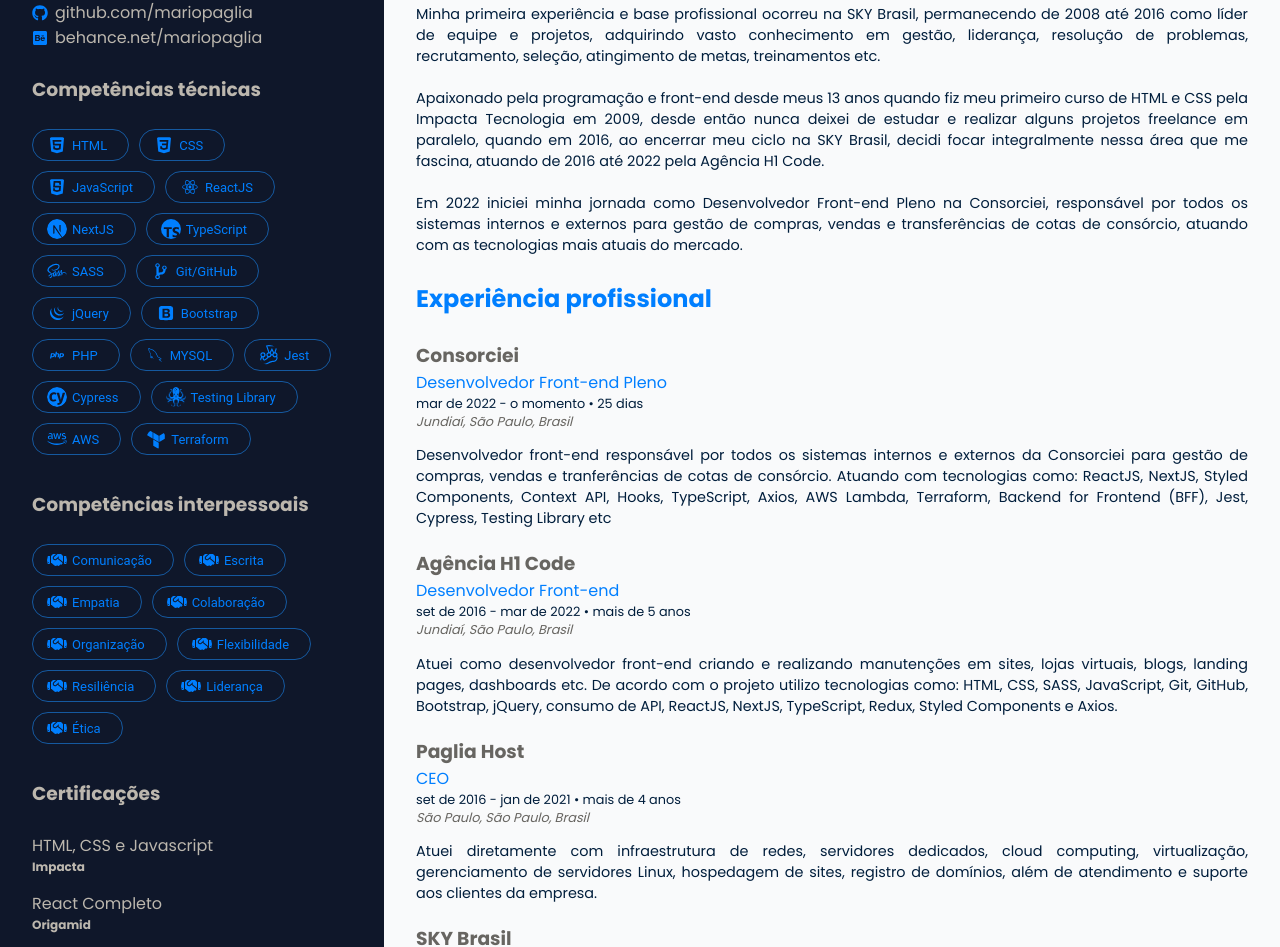
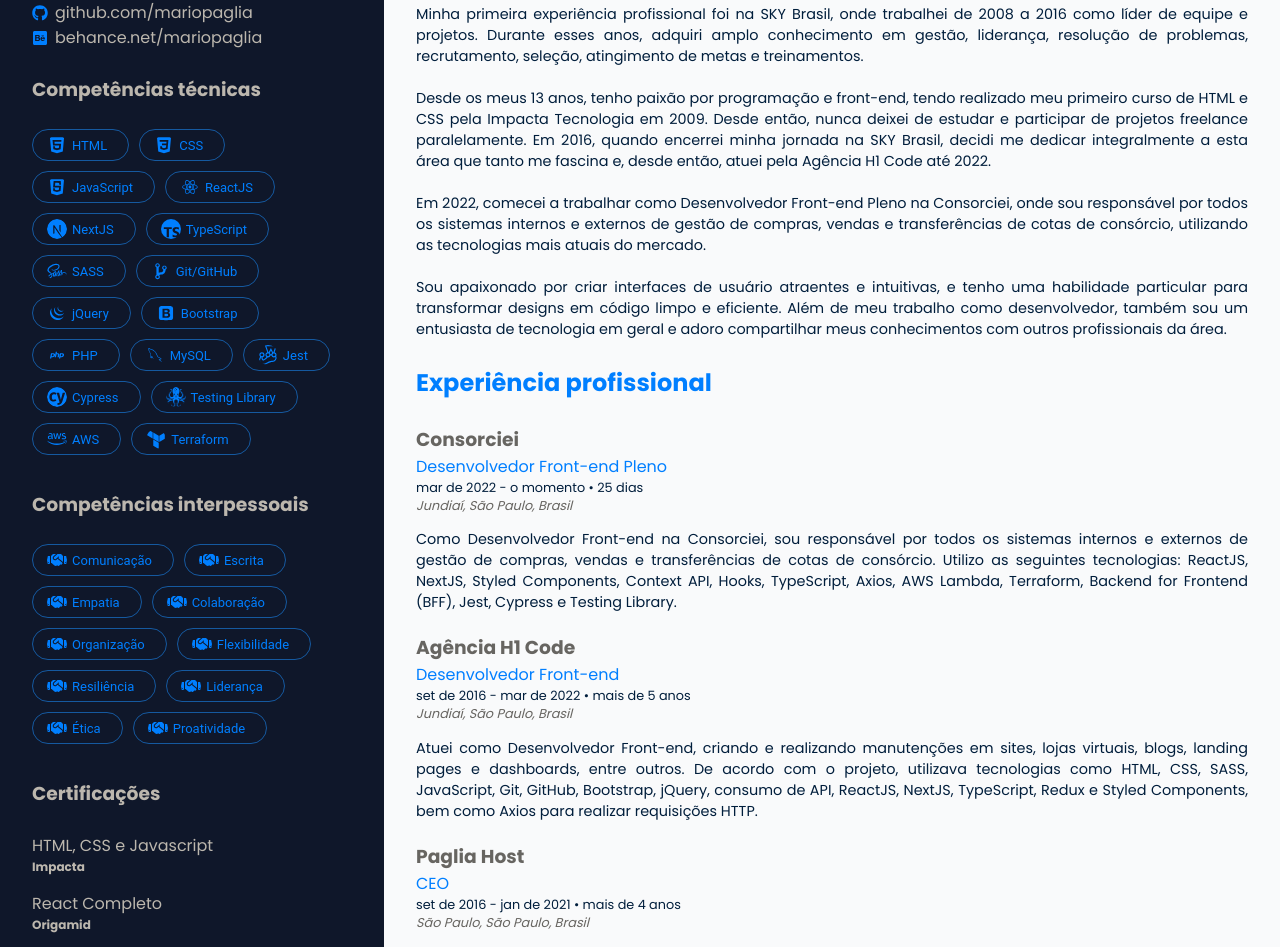
Before and after one commit to mariopaglia/curriculo, a React (Create React App) app: page / in a window 1280 px wide. Shown: the part 186-1133 px from the top of the page. Built offline with nearby package versions, Linux system fonts and the light colour scheme.

Commit message:
Adjustment of curriculum texts, creation of objects and arrays to hold information in loop

```diff
--- a/src/components/LeftContainer/index.jsx
+++ b/src/components/LeftContainer/index.jsx
@@ -7,7 +7,58 @@
 import { SiTypescript, SiNextdotjs, SiJest, SiCypress, SiTestinglibrary, SiAmazonaws, SiTerraform } from 'react-icons/si';
 
 export function LeftContainer() {
-    return (
+	const technicalSkillsList = [
+		{ label: 'HTML', icon: <DiHtml5 /> },
+		{ label: 'CSS', icon: <DiCss3 /> },
+		{ label: 'JavaScript', icon: <DiJavascript /> },
+		{ label: 'ReactJS', icon: <DiReact /> },
+		{ label: 'NextJS', icon: <SiNextdotjs /> },
+		{ label: 'TypeScript', icon: <SiTypescript /> },
+		{ label: 'SASS', icon: <DiSass /> },
+		{ label: 'Git/GitHub', icon: <DiGitBranch /> },
+		{ label: 'jQuery', icon: <DiJqueryLogo /> },
+		{ label: 'Bootstrap', icon: <DiBootstrap /> },
+		{ label: 'PHP', icon: <DiPhp /> },
+		{ label: 'MySQL', icon: <DiMysql /> },
+		{ label: 'Jest', icon: <SiJest /> },
+		{ label: 'Cypress', icon: <SiCypress /> },
+		{ label: 'Testing Library', icon: <SiTestinglibrary /> },
+		{ label: 'AWS', icon: <SiAmazonaws /> },
+		{ label: 'Terraform', icon: <SiTerraform /> },
+	]
+
+	const interpersonalSkillsList = [
+		'Comunicação',
+		'Escrita',
+		'Empatia',
+		'Colaboração',
+		'Organização',
+		'Flexibilidade',
+		'Resiliência',
+		'Liderança',
+		'Ética',
+		'Proatividade',
+	];
+
+	const certificationsList = [
+		{ course: 'HTML, CSS e Javascript', institution: 'Impacta' },
+		{ course: 'React Completo', institution: 'Origamid' },
+		{ course: 'ReactJS', institution: 'Rocketseat' },
+		{ course: 'NextJS', institution: 'Rocketseat' },
+		{ course: 'JavaScript', institution: 'Origamid' },
+		{ course: 'SASS', institution: 'Rocketseat' },
+		{ course: 'JamStack', institution: 'Rocketseat' },
+		{ course: 'Git e Github', institution: 'Udemy' },
+		{ course: 'Bootstrap', institution: 'Udemy' },
+		{ course: 'jQuery', institution: 'Udemy' },
+		{ course: 'Desenvolvimento Web', institution: 'Udemy' },
+		{ course: 'PHP', institution: 'Udemy' },
+		{ course: 'MYSQL', institution: 'Udemy' },
+		{ course: 'Liderança e Gestão de Pessoas', institution: 'SKY Brasil' },
+		{ course: 'Google Adwords', institution: 'Goobec' },
+	];
+
+	return (
 		<section className={styled.leftContainer}>
 			<h3>Contato</h3>
 			<br />
@@ -53,106 +104,42 @@
 			<h3>Competências técnicas</h3>
 			<br />
 			<div className={styled.skills}>
-				<Chip icon={<DiHtml5 />} color="primary" size="medium" label="HTML" variant="outlined" />
-				<Chip icon={<DiCss3 />} color="primary" label="CSS" variant="outlined" />
-				<Chip icon={<DiJavascript />} color="primary" label="JavaScript" variant="outlined" />
-				<Chip icon={<DiReact />} color="primary" label="ReactJS" variant="outlined" />
-				<Chip icon={<SiNextdotjs />} color="primary" label="NextJS" variant="outlined" />
-				<Chip icon={<SiTypescript />} color="primary" label="TypeScript" variant="outlined" />
-				<Chip icon={<DiSass />} color="primary" label="SASS" variant="outlined" />
-				<Chip icon={<DiGitBranch />} color="primary" label="Git/GitHub" variant="outlined" />
-				<Chip icon={<DiJqueryLogo />} color="primary" label="jQuery" variant="outlined" />
-				<Chip icon={<DiBootstrap />} color="primary" label="Bootstrap" variant="outlined" />
-				<Chip icon={<DiPhp />} color="primary" label="PHP" variant="outlined" />
-				<Chip icon={<DiMysql />} color="primary" label="MYSQL" variant="outlined" />
-				<Chip icon={<SiJest />} color="primary" label="Jest" variant="outlined" />
-				<Chip icon={<SiCypress />} color="primary" label="Cypress" variant="outlined" />
-				<Chip icon={<SiTestinglibrary />} color="primary" label="Testing Library" variant="outlined" />
-				<Chip icon={<SiAmazonaws />} color="primary" label="AWS" variant="outlined" />
-				<Chip icon={<SiTerraform />} color="primary" label="Terraform" variant="outlined" />
+				{
+					technicalSkillsList.map((skill, index) => (
+						<Chip key={index} icon={skill.icon} color="primary" label={skill.label} variant="outlined" />
+					))
+				}
 			</div>
 			<br />
 
 			<h3>Competências interpessoais</h3>
 			<br />
 			<div className={styled.skills}>
-				<Chip icon={<FaHandshake />} color="primary" size="medium" label="Comunicação" variant="outlined" />
-				<Chip icon={<FaHandshake />} color="primary" label="Escrita" variant="outlined" />
-				<Chip icon={<FaHandshake />} color="primary" label="Empatia" variant="outlined" />
-				<Chip icon={<FaHandshake />} color="primary" label="Colaboração" variant="outlined" />
-				<Chip icon={<FaHandshake />} color="primary" label="Organização" variant="outlined" />
-				<Chip icon={<FaHandshake />} color="primary" label="Flexibilidade" variant="outlined" />
-				<Chip icon={<FaHandshake />} color="primary" label="Resiliência" variant="outlined" />
-				<Chip icon={<FaHandshake />} color="primary" label="Liderança" variant="outlined" />
-				<Chip icon={<FaHandshake />} color="primary" label="Ética" variant="outlined" />
+				{
+					interpersonalSkillsList.map((skill, index) => (
+						<Chip key={index} icon={<FaHandshake />} color="primary" label={skill} variant="outlined" />
+					))
+				}
 			</div>
 			<br />
 
 			<h3>Certificações</h3>
 			<br />
 
-			<ul>
-				<li>
-					<span>HTML, CSS e Javascript</span>
-					<p>Impacta</p>
-				</li>
-				<li>
-					<span>React Completo</span>
-					<p>Origamid</p>
-				</li>
-				<li>
-					<span>ReactJS</span>
-					<p>Rocketseat</p>
-				</li>
-				<li>
-					<span>NextJS</span>
-					<p>Rocketseat</p>
-				</li>
-				<li>
-					<span>JavaScript</span>
-					<p>Origamid</p>
-				</li>
-				<li>
-					<span>SASS</span>
-					<p>Rocketseat</p>
-				</li>
-				<li>
-					<span>JamStack</span>
-					<p>Rocketseat</p>
-				</li>
-				<li>
-					<span>Git e Github</span>
-					<p>Udemy</p>
-				</li>
-				<li>
-					<span>Bootstrap</span>
-					<p>Udemy</p>
-				</li>
-				<li>
-					<span>jQuery</span>
-					<p>Udemy</p>
-				</li>
-				<li>
-					<span>Desenvolvimento Web</span>
-					<p>Udemy</p>
-				</li>
-				<li>
-					<span>PHP</span>
-					<p>Udemy</p>
-				</li>
-				<li>
-					<span>MYSQL</span>
-					<p>Udemy</p>
-				</li>
-				<li>
-					<span>Liderança e Gestão de Pessoas</span>
-					<p>SKY Brasil</p>
-				</li>
-				<li>
-					<span>Google Adwords</span>
-					<p>Goobec</p>
-				</li>
-			</ul>
+			{
+				<>
+					<ul>
+						{
+							certificationsList.map((certification, index) => (
+								<li key={index}>
+									<span>{certification.course}</span>
+									<p>{certification.institution}</p>
+								</li>
+							))
+						}
+					</ul>
+				</>
+			}
 		</section>
 	);
 }
--- a/src/components/RightContainer/index.jsx
+++ b/src/components/RightContainer/index.jsx
@@ -18,11 +18,13 @@
 			<h1>Resumo</h1>
 			<br />
 			<p className={styled.resume}>
-				Minha primeira experiência e base profissional ocorreu na SKY Brasil, permanecendo de 2008 até 2016 como líder de equipe e projetos, adquirindo vasto conhecimento em gestão, liderança, resolução de problemas, recrutamento, seleção, atingimento de metas, treinamentos etc.
+				Minha primeira experiência profissional foi na SKY Brasil, onde trabalhei de 2008 a 2016 como líder de equipe e projetos. Durante esses anos, adquiri amplo conhecimento em gestão, liderança, resolução de problemas, recrutamento, seleção, atingimento de metas e treinamentos.
 				<br /> <br />
-				Apaixonado pela programação e front-end desde meus 13 anos quando fiz meu primeiro curso de HTML e CSS pela Impacta Tecnologia em 2009, desde então nunca deixei de estudar e realizar alguns projetos freelance em paralelo, quando em 2016, ao encerrar meu ciclo na SKY Brasil, decidi focar integralmente nessa área que me fascina, atuando de 2016 até 2022 pela Agência H1 Code.
+				Desde os meus 13 anos, tenho paixão por programação e front-end, tendo realizado meu primeiro curso de HTML e CSS pela Impacta Tecnologia em 2009. Desde então, nunca deixei de estudar e participar de projetos freelance paralelamente. Em 2016, quando encerrei minha jornada na SKY Brasil, decidi me dedicar integralmente a esta área que tanto me fascina e, desde então, atuei pela Agência H1 Code até 2022.
 				<br /> <br />
-				Em 2022 iniciei minha jornada como Desenvolvedor Front-end Pleno na Consorciei, responsável por todos os sistemas internos e externos para gestão de compras, vendas e transferências de cotas de consórcio, atuando com as tecnologias mais atuais do mercado.
+				Em 2022, comecei a trabalhar como Desenvolvedor Front-end Pleno na Consorciei, onde sou responsável por todos os sistemas internos e externos de gestão de compras, vendas e transferências de cotas de consórcio, utilizando as tecnologias mais atuais do mercado.
+				<br /> <br />
+				Sou apaixonado por criar interfaces de usuário atraentes e intuitivas, e tenho uma habilidade particular para transformar designs em código limpo e eficiente. Além de meu trabalho como desenvolvedor, também sou um entusiasta de tecnologia em geral e adoro compartilhar meus conhecimentos com outros profissionais da área.
 			</p>
 			<br />
 
@@ -34,7 +36,7 @@
 				<p className={styled.job}>Desenvolvedor Front-end Pleno</p>
 				<p className={styled.time}>mar de 2022 - o momento • {experiencePeriod('03/07/2022', '')}</p>
 				<p className={styled.location}>Jundiaí, São Paulo, Brasil</p>
-				<p className={styled.jobDescription}>Desenvolvedor front-end responsável por todos os sistemas internos e externos da Consorciei para gestão de compras, vendas e tranferências de cotas de consórcio. Atuando com tecnologias como: ReactJS, NextJS, Styled Components, Context API, Hooks, TypeScript, Axios, AWS Lambda, Terraform, Backend for Frontend (BFF), Jest, Cypress, Testing Library etc</p>
+				<p className={styled.jobDescription}>Como Desenvolvedor Front-end na Consorciei, sou responsável por todos os sistemas internos e externos de gestão de compras, vendas e transferências de cotas de consórcio. Utilizo as seguintes tecnologias: ReactJS, NextJS, Styled Components, Context API, Hooks, TypeScript, Axios, AWS Lambda, Terraform, Backend for Frontend (BFF), Jest, Cypress e Testing Library.</p>
 			</div>
 
 			<div className={styled.experience}>
@@ -42,7 +44,7 @@
 				<p className={styled.job}>Desenvolvedor Front-end</p>
 				<p className={styled.time}>set de 2016 - mar de 2022 • {experiencePeriod('09/01/2016', '01/03/2022')}</p>
 				<p className={styled.location}>Jundiaí, São Paulo, Brasil</p>
-				<p className={styled.jobDescription}>Atuei como desenvolvedor front-end criando e realizando manutenções em sites, lojas virtuais, blogs, landing pages, dashboards etc. De acordo com o projeto utilizo tecnologias como: HTML, CSS, SASS, JavaScript, Git, GitHub, Bootstrap, jQuery, consumo de API, ReactJS, NextJS, TypeScript, Redux, Styled Components e Axios.</p>
+				<p className={styled.jobDescription}>Atuei como Desenvolvedor Front-end, criando e realizando manutenções em sites, lojas virtuais, blogs, landing pages e dashboards, entre outros. De acordo com o projeto, utilizava tecnologias como HTML, CSS, SASS, JavaScript, Git, GitHub, Bootstrap, jQuery, consumo de API, ReactJS, NextJS, TypeScript, Redux e Styled Components, bem como Axios para realizar requisições HTTP.</p>
 			</div>
 
 			<div className={styled.experience}>
@@ -50,23 +52,23 @@
 				<p className={styled.job}>CEO</p>
 				<p className={styled.time}>set de 2016 - jan de 2021 • {experiencePeriod('09/01/2016', '01/01/2021')}</p>
 				<p className={styled.location}>São Paulo, São Paulo, Brasil</p>
-				<p className={styled.jobDescription}>Atuei diretamente com infraestrutura de redes, servidores dedicados, cloud computing, virtualização, gerenciamento de servidores Linux, hospedagem de sites, registro de domínios, além de atendimento e suporte aos clientes da empresa.</p>
+				<p className={styled.jobDescription}>Durante minha experiência profissional, atuei diretamente com infraestrutura de redes, servidores dedicados, cloud computing, virtualização, gerenciamento de servidores Linux, hospedagem de sites, registro de domínios, além de prestar atendimento e suporte aos clientes da empresa.</p>
 			</div>
 
 			<div className={styled.experience} style={{ marginBottom: 0 }}>
 				<h3>SKY Brasil</h3>
-				<p className={styled.time}>8 anos 8 meses</p>
+				<p className={styled.time}>jan de 2008 - ago de 2016 • {experiencePeriod('01/01/2008', '01/08/2016')}</p>
 
 				<p className={styled.job}>Líder de equipe</p>
 				<p className={styled.time}>jan de 2014 - ago de 2016 • {experiencePeriod('01/01/2014', '08/01/2016')}</p>
 				<p className={styled.location}>São Paulo, São Paulo, Brasil</p>
-				<p className={styled.jobDescription}>Como líder de equipe, meu principal trabalho era gerenciar e treinar toda equipe interna de controladores, bem como fazer reuniões para traçar estratégias para atingimento de metas e prazos, realizar recrutamento e seleção de novos controladores, participar e representar a equipe em eventos, reuniões e treinamentos externos etc.</p>
+				<p className={styled.jobDescription}>Enquanto líder de equipe, meu principal trabalho era gerenciar e treinar toda a equipe interna de controladores, além de realizar reuniões para traçar estratégias para atingimento de metas e prazos. Também era responsável por realizar recrutamento e seleção de novos controladores, participando e representando a equipe em eventos, reuniões e treinamentos externos, entre outras atividades.</p>
 				<br />
 
 				<p className={styled.job}>Controlador técnico</p>
 				<p className={styled.time}>jan de 2008 - jan de 2014 • {experiencePeriod('01/01/2008', '01/01/2014')}</p>
 				<p className={styled.location}>São Paulo, São Paulo, Brasil</p>
-				<p className={styled.jobDescription}>Minha primeira experiência profissional aos 14 anos, onde realizava elaboração, estruturação e controle em tempo real de uma equipe com mais de 30 técnicos onde realizavam instalação e assistência técnica do produto da SKY na casa dos consumidores. Também realizava atendimento aos clientes com agendamentos prévios das visitas técnicas para montagem e encaixe dos roteiros.</p>
+				<p className={styled.jobDescription}>Minha primeira experiência profissional foi aos 14 anos, onde me responsabilizava por elaborar, estruturar e controlar em tempo real uma equipe com mais de 30 técnicos que realizavam instalação e assistência técnica do produto da SKY na casa dos consumidores. Além disso, também realizava atendimento aos clientes agendando visitas técnicas para montagem e encaixe dos roteiros.</p>
 			</div>
 			<br />
 			<h1>Formação acadêmica</h1>
```
